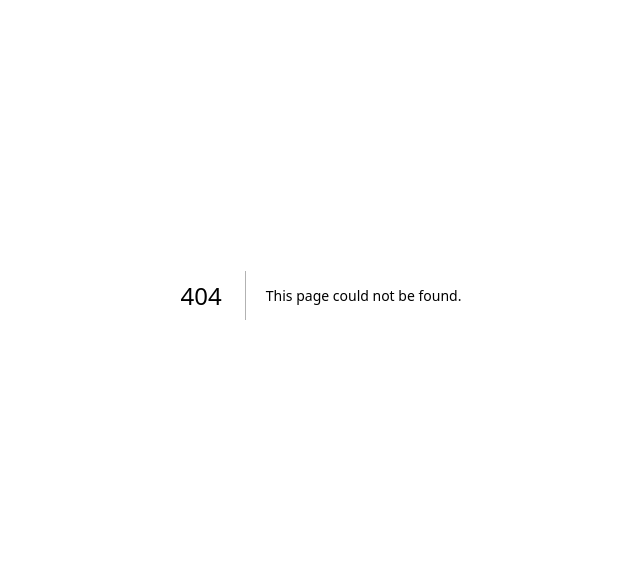
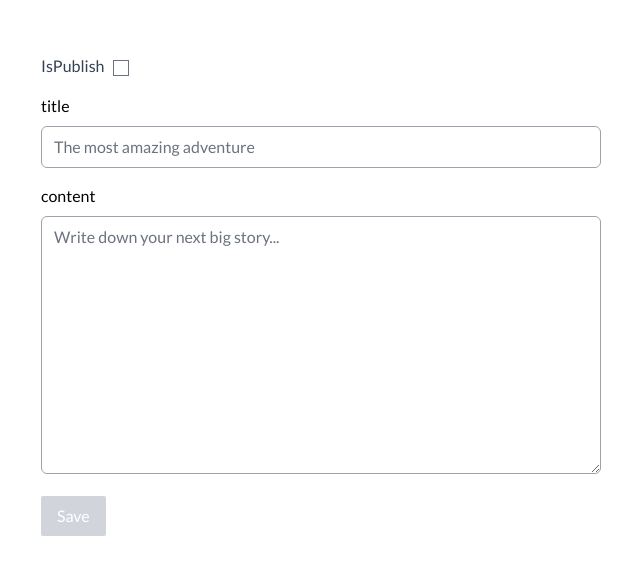
Before and after one commit to Fernandolecca/supa-blog, a Next.js app: page /post/new in a window 1280 px wide. Before the commit this address had no page. Shown: the part 105-680 px from the top of the page, without its empty margins (319-959 px from the left). Built offline with nearby package versions, Linux system fonts and the light colour scheme; no server answers.

Commit message:
feat: creating new post page

```diff
--- /dev/null
+++ b/src/app/(Blog)/post/new/components/Form.tsx
@@ -0,0 +1,65 @@
+"use client";
+import React from "react";
+import Button from "@/shared/Button";
+import { FormProps } from "@/types/form";
+
+function Form({
+  formActions: { register, handleSubmit, formState },
+  fields,
+  onSubmit,
+  isLoading,
+  children,
+}: FormProps) {
+  const { isValid } = formState;
+
+  return (
+    <form onSubmit={handleSubmit(onSubmit)}>
+      {fields.map((field, index) => (
+        <div key={index} className="mb-4">
+          <label
+            className={`${
+              field.type !== "checkbox"
+                ? "block mr-2 mb-2"
+                : "mr-2 mb-2 font-sans text-md capitalize text-slate-700"
+            }`}
+            htmlFor={field.name}
+          >
+            {field.name}
+          </label>
+          {field.type === "textarea" ? (
+            <textarea
+              className={`w-full border-gray-400 rounded-md  focus:border-none focus:ring-primary focus:ring-2`}
+              id={field.name}
+              rows={10}
+              placeholder="Write down your next big story..."
+              {...register(field.name)}
+            />
+          ) : (
+            <input
+              className={`${
+                field.type !== "checkbox"
+                  ? "block w-full border-gray-400 rounded-md  focus:border-none focus:ring-primary focus:ring-2"
+                  : "rounded-none text-primary focus:ring-1 focus:ring-offset-1 focus:ring-primary"
+              }`}
+              type={field.type}
+              id={field.name}
+              placeholder="The most amazing adventure"
+              {...register(field.name)}
+            />
+          )}
+        </div>
+      ))}
+
+      <Button
+        type="submit"
+        color="primary"
+        disabled={!isValid}
+        withLoader={isLoading}
+      >
+        {children}
+      </Button>
+    </form>
+  );
+}
+
+export default Form;
--- /dev/null
+++ b/src/app/(Blog)/post/new/page.tsx
@@ -0,0 +1,102 @@
+"use client";
+import React, { useState } from "react";
+import supabase from "supabase";
+import Form from "./components/Form";
+import FormValidator from "@/shared/FormValidator";
+import Toast from "@/shared/Toast";
+import { newPostShema as schema } from "@/schema/form";
+import { SubmitHandler } from "react-hook-form";
+import { newPostInputs } from "@/schema/form";
+import { BiErrorCircle, BiCheck } from "react-icons/bi";
+import { useRouter } from "next/navigation";
+
+function NewPost() {
+  const [isLoading, setIsLoading] = useState(false);
+  const [errorMsg, setErrorMsg] = useState("");
+  const [successMsg, setSuccessMsg] = useState("");
+  const router = useRouter();
+
+  const onSubmit: SubmitHandler<newPostInputs> = async ({
+    content,
+    isPublish,
+    title,
+  }) => {
+    setIsLoading(true);
+
+    const {
+      data: { user },
+    } = await supabase.auth.getUser();
+
+    const { data, error } = await supabase
+      .from("posts")
+      .insert([
+        {
+          content,
+          title,
+          isPublish,
+          user_id: user?.id,
+        },
+      ])
+      .select("post_id");
+
+    setIsLoading(false);
+
+    if (error) {
+      setErrorMsg("Sorry. We cannot save your post");
+    } else {
+      setSuccessMsg("Post saved succesfully");
+    }
+
+    router.push(`/post/${data![0].post_id}`);
+  };
+
+  return (
+    <div className="w-1/2  mx-auto flex justify-center items-center h-screen px-10">
+      <div className="w-full">
+        <FormValidator
+          defaultValues={{
+            isPublish: false,
+            title: "",
+            content: "",
+          }}
+          schema={schema}
+          renderForm={(data) => (
+            <Form
+              {...data}
+              fields={[
+                { name: "isPublish", type: "checkbox" },
+                { name: "title", type: "text" },
+                { name: "content", type: "textarea" },
+              ]}
+              isLoading={isLoading}
+              onSubmit={onSubmit}
+            >
+              Save
+            </Form>
+          )}
+        />
+
+        {errorMsg && (
+          <Toast
+            message={errorMsg}
+            status="error"
+            icon={
+              <BiErrorCircle className="inline-block align-bottom mr-1 fill-error w-5 h-5" />
+            }
+          />
+        )}
+        {successMsg && (
+          <Toast
+            message={successMsg}
+            status="success"
+            icon={
+              <BiCheck className="inline-block align-text-bottom mr-1 fill-success w-5 h-5" />
+            }
+          />
+        )}
+      </div>
+    </div>
+  );
+}
+
+export default NewPost;
--- a/src/app/page.tsx
+++ b/src/app/page.tsx
@@ -6,13 +6,13 @@ import { BsPencilSquare } from "react-icons/bs";
 import { useEffect, useState } from "react";
 
 export default function Home() {
-  const route = useRouter();
+  const router = useRouter();
   const [posts, setPosts] = useState<any[]>([]);
 
   const onSignOut = async () => {
     const { error } = await supabase.auth.signOut();
 
-    route.push("/sign-in");
+    router.push("/sign-in");
   };
 
   const fetchPosts = async () => {
@@ -34,7 +34,7 @@ export default function Home() {
           type="button"
           color="success"
           icon={<BsPencilSquare />}
-          onClick={fetchPosts}
+          onClick={() => router.push("/post/new")}
         >
           New post
         </Button>
--- a/src/schema/form.ts
+++ b/src/schema/form.ts
@@ -22,6 +22,13 @@ export const signUpSchema = yup
   })
   .concat(signInSchema);
 
+export const newPostShema = yup.object({
+  isPublish: yup.boolean(),
+  title: yup.string().required("A post needs a title"),
+  content: yup.string().required("Cannot save a post with empty content"),
+});
+
 export type Inputs = Record<string, any>;
 export type signInInputs = yup.InferType<typeof signInSchema>;
 export type signUpInputs = yup.InferType<typeof signUpSchema>;
+export type newPostInputs = yup.InferType<typeof newPostShema>;
```
